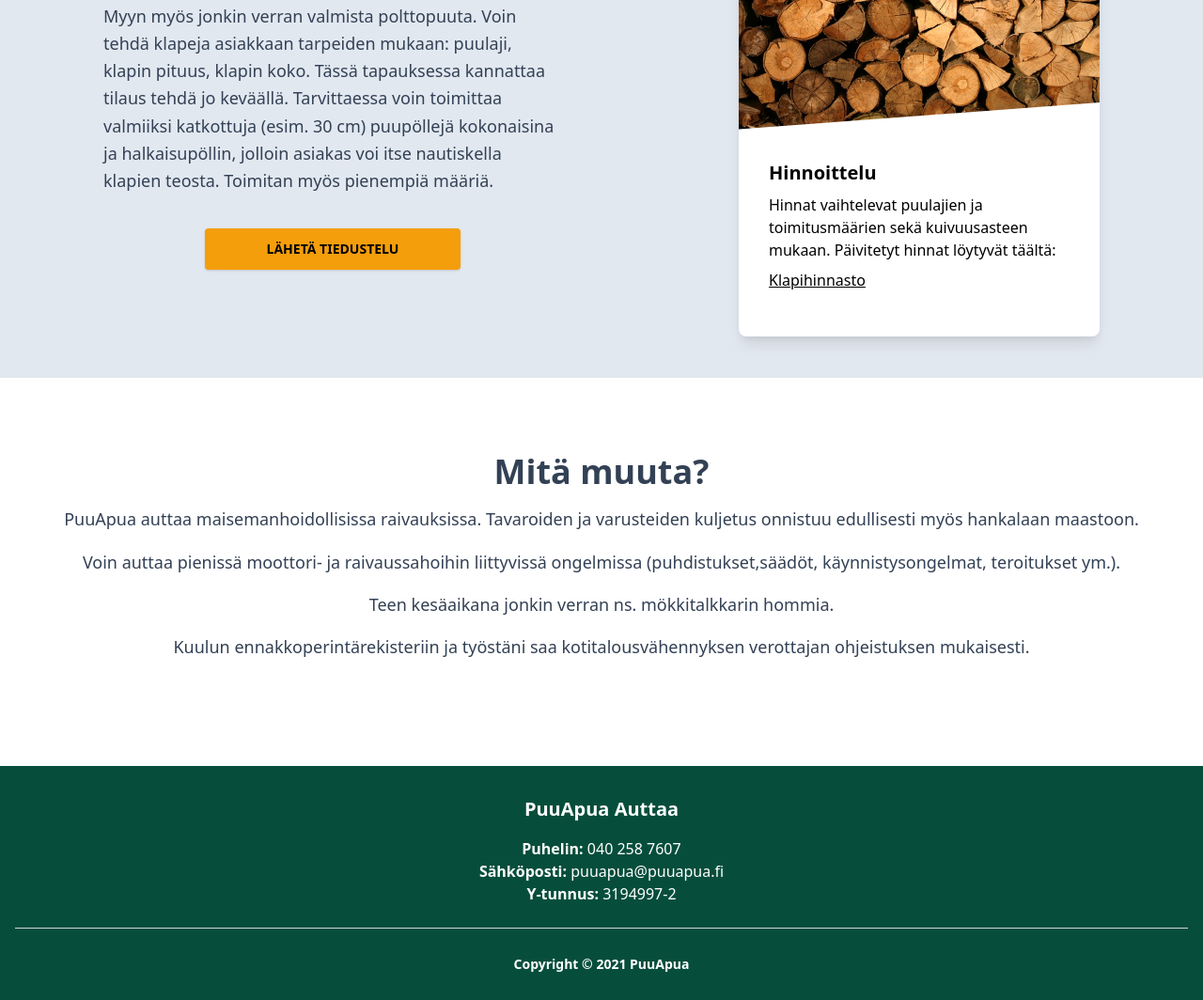
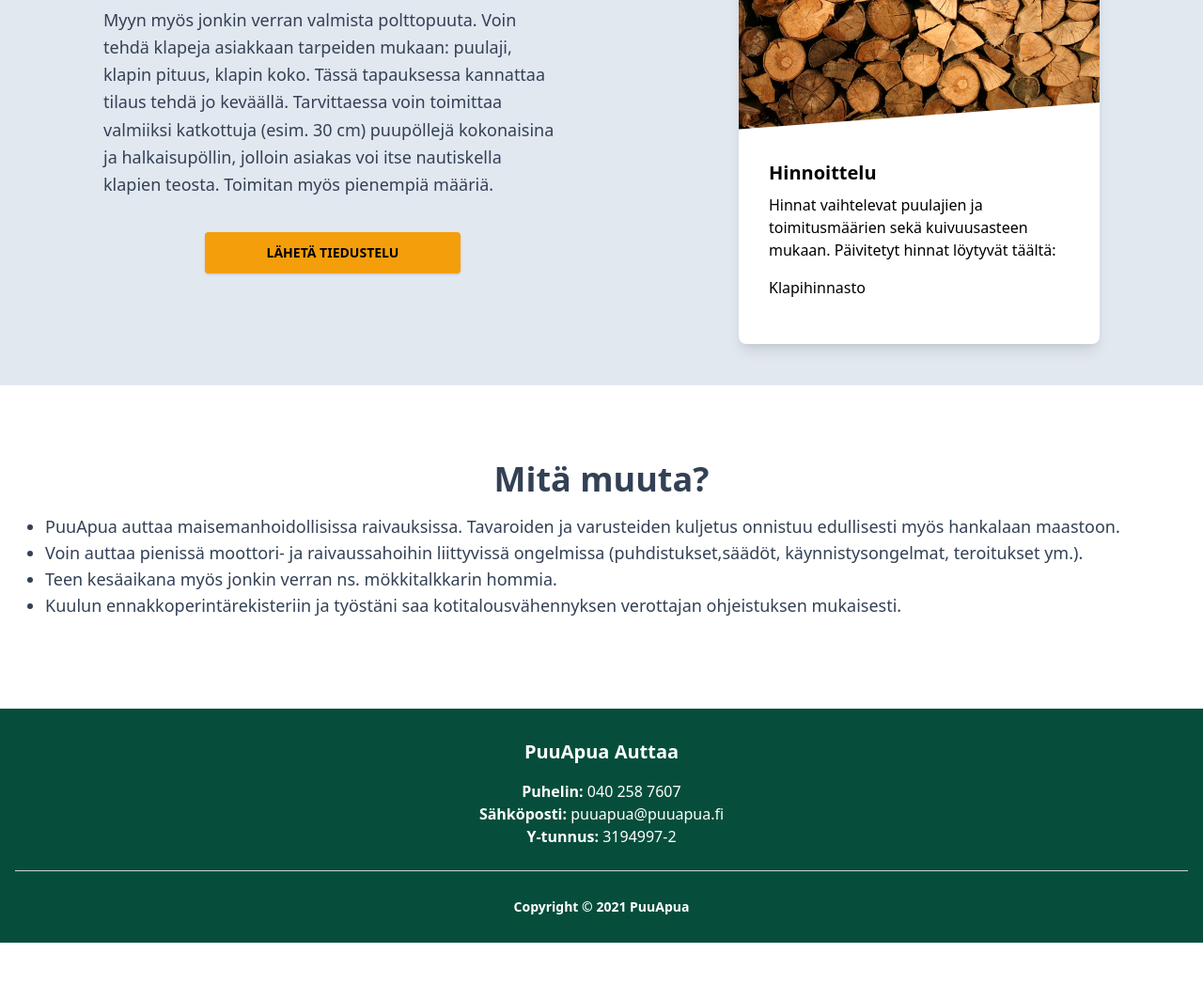
Before and after one commit to leenapoikolainen/puuapua, a React app: page / in a window 1280 px wide. Shown: the part 1842-2906 px from the top of the page at 94% size. After the commit the page ends 2845 px from the top, so only its background shows below. Built offline with nearby package versions, Linux system fonts and the light colour scheme.

Commit message:
working link to KlapiHinnasto and bullet points for Mita Muuta section

```diff
--- a/public/index.html
+++ b/public/index.html
@@ -23,7 +23,7 @@ Design inspired by:
     <meta name="theme-color" content="#000000" />
     <meta
       name="description"
-      content="Puuapua nettisivujen luonnos"
+      content="PuuApua palvelut"
     />
     <link rel="shortcut icon" href="%PUBLIC_URL%/favicon.ico" />
     <link
@@ -45,7 +45,7 @@ Design inspired by:
       work correctly both with client-side routing and a non-root public URL.
       Learn how to configure a non-root public URL by running `npm run build`.
     -->
-    <title>Puuapua testi</title>
+    <title>PuuApua</title>
 
   </head>
   <body class="text-blueGray-700 antialiased">
--- a/src/config.js
+++ /dev/null
@@ -1,5 +0,0 @@
-export default {
-    apiKey: "AIzaSyATD67t_UkD9tX8UF9XnUHaLDLc79GRRyg",
-    discoveryDocs: ["https://sheets.googleapis.com/$discovery/rest?version=v4"],
-    spreadsheetId: "1epzxxGo4M_TJOvNUXen30VWRrBR3dbU4VqoYQj6qjCQ",
-};
--- a/src/index.js
+++ b/src/index.js
@@ -8,7 +8,6 @@ import "assets/styles/tailwind.css";
 // views
 import Landing from "views/Landing.js";
 import Klapihinnasto from 'views/Klapihinnasto.js'
-
 
 ReactDOM.render(
   <BrowserRouter>
--- a/src/views/Klapihinnasto.js
+++ b/src/views/Klapihinnasto.js
@@ -19,10 +19,8 @@ export default function Klapihinnasto() {
                         src="https://docs.google.com/spreadsheets/d/e/2PACX-1vT6x1GkXEvrfbmHIJoPZAXp4wxiRX1ANqOk_E-ybGTS56Cgh1R1UPBH96o8FFQXhKn8Vt-cnIH_lnuA/pubhtml?gid=0&amp;single=true&amp;widget=true&amp;headers=false"
                     >
                     </iframe>
-
                 </div>
             </div>
-
             <Footer />
         </>
     );
--- a/src/views/Landing.js
+++ b/src/views/Landing.js
@@ -303,10 +303,9 @@ export default function Landing() {
                         Hinnat vaihtelevat puulajien ja toimitusmäärien sekä kuivuusasteen mukaan.
                         Päivitetyt hinnat löytyvät täältä:
                       </p>
-                      <p className="text-md mt-2 text-black">
-                        <u><a href="/klapihinnasto">Klapihinnasto</a></u>
+                      <p className="text-md mt-4 text-black">
+                        <Link to="/klapihinnasto">Klapihinnasto</Link>
                       </p>
-                      <Link to="/klapihinnasto" ></Link>
                     </blockquote>
                   </div>
                 </div>
@@ -330,29 +329,31 @@ export default function Landing() {
           </section>
         </Element>
 
-
-
         <Element id="lisatietoja" name="lisatietoja">
           <section className="pt-20 pb-30">
             <div className="container mx-auto px-4">
-              <div className="flex flex-wrap justify-center text-center mb-24">
+              <div className="flex flex-wrap justify-center text-center">
                 <div className="w-full lg:w-10/12 px-4">
                   <h2 className="text-4xl font-semibold">Mitä muuta?</h2>
-                  <p className="text-lg leading-relaxed m-4 text-blueGray-500">
-                    PuuApua auttaa maisemanhoidollisissa raivauksissa. Tavaroiden ja varusteiden kuljetus onnistuu edullisesti myös hankalaan maastoon.
-                  </p>
-                  <p className="text-lg leading-relaxed m-4 text-blueGray-500">
-                    Voin auttaa pienissä moottori- ja raivaussahoihin liittyvissä ongelmissa (puhdistukset,säädöt, käynnistysongelmat, teroitukset ym.).
-                  </p>
-                  <p className="text-lg leading-relaxed m-4 text-blueGray-500">
-                    Teen kesäaikana jonkin verran ns. mökkitalkkarin hommia.
-                  </p>
-                  <p className="text-lg leading-relaxed m-4 text-blueGray-500">
-                    Kuulun ennakkoperintärekisteriin ja työstäni saa kotitalousvähennyksen verottajan ohjeistuksen mukaisesti.
-                  </p>
                 </div>
               </div>
-            </div>
+                  <div className="container justify-start w-full md:w-1/2 px-4 mb-24">
+                    <ul class="list-disc list-outside text-lg m-4 text-blueGray-500">
+                      <li>
+                        PuuApua auttaa maisemanhoidollisissa raivauksissa. Tavaroiden ja varusteiden kuljetus onnistuu edullisesti myös hankalaan maastoon.</li>
+                      <li>
+                        Voin auttaa pienissä moottori- ja raivaussahoihin liittyvissä ongelmissa (puhdistukset,säädöt, käynnistysongelmat, teroitukset ym.).
+                      </li>
+                      <li>
+                        Teen kesäaikana myös jonkin verran ns. mökkitalkkarin hommia.
+                      </li>
+                      <li>
+                        Kuulun ennakkoperintärekisteriin ja työstäni saa kotitalousvähennyksen verottajan ohjeistuksen mukaisesti.
+                      </li>
+                    </ul>
+                  </div>
+                </div>
+
           </section>
         </Element>
 
```
Also changed, not shown: package.json (+6 -3 lines), src/components/KlapiList.js (deleted, +0 -13 lines).
